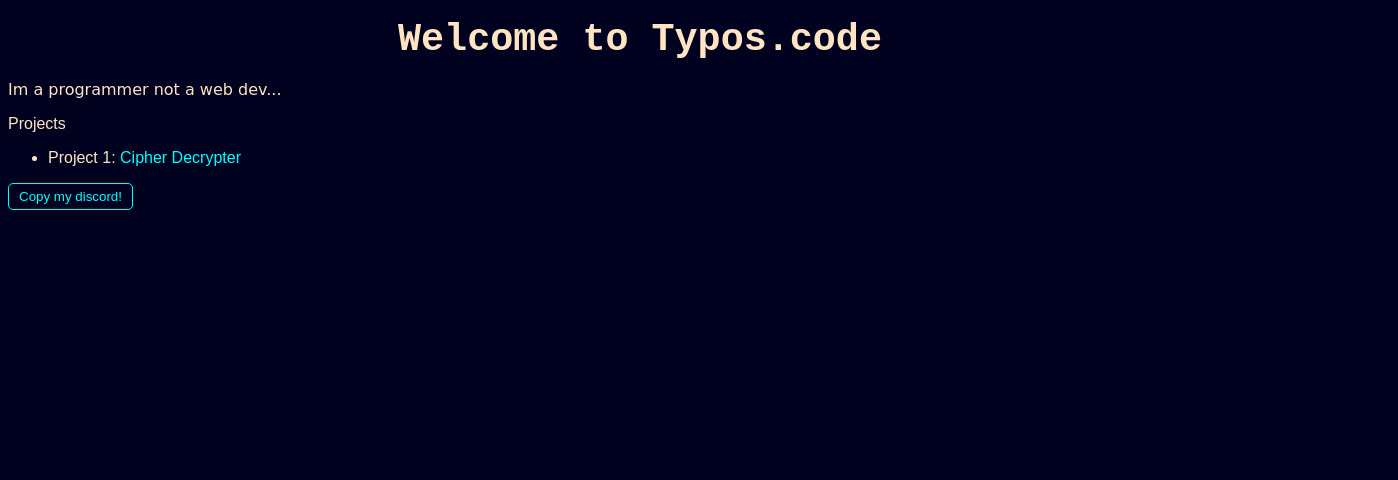
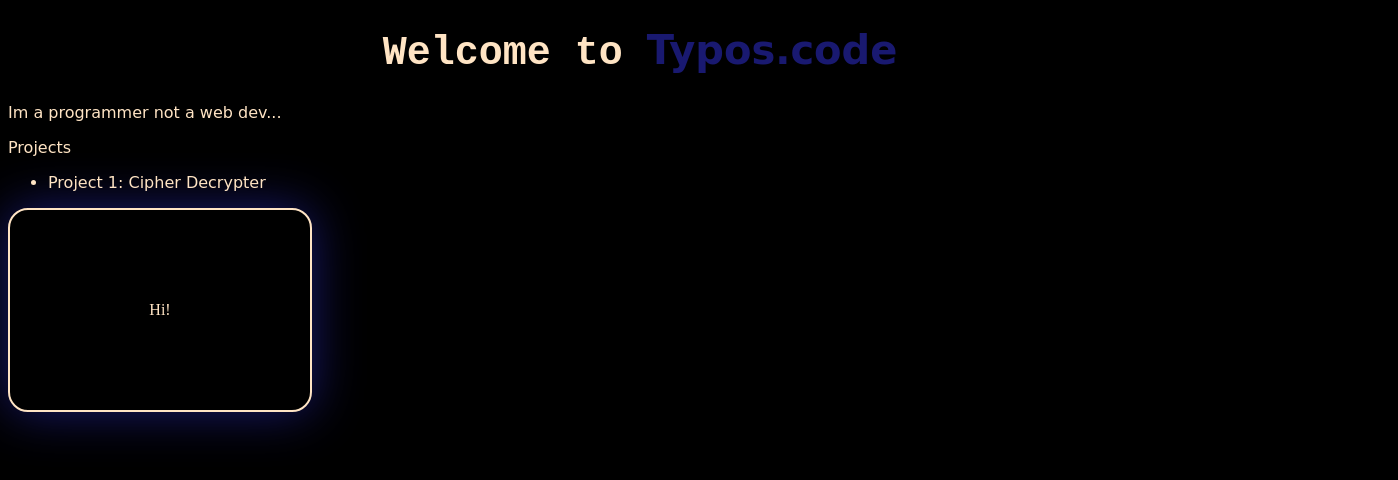
Before and after one commit to JOwen-ster/Typos.code, a plain HTML site: page index.html in a window 1280 px wide. Shown: the whole page, 1398 px wide, since content can reach past the window. Drawn offline with Linux system fonts and the light colour scheme.

Commit message:
Update css

```diff
--- a/index.html
+++ b/index.html
@@ -6,22 +6,12 @@
 </head>
 <body>
     <!---->
-    <h1>Welcome to Typos.code</h1>
-    <div class="typing-effect">Im a programmer not a web dev...</div>
+    <h1>Welcome to <mark>Typos.code</mark></h1>
+    <span class="typing-effect">Im a programmer not a web dev...</span>
     <p>Projects</p>
     <ul>
-        <li>Project 1: <mark>Cipher Decrypter</mark> </li>
+        <li>Project 1: Cipher Decrypter</li>
     </ul>
+    <div class="flex-container">Hi!</div>
 </body>
 </html>
-
-<button class="copy-button" onclick="myFunction()">Copy my discord!</button>
-<script>
-    function myFunction() {
-        // Copy the text inside the text field
-        navigator.clipboard.writeText('typos.');
-        document.querySelector('.copy-button').style.color = 'blue';
-        document.querySelector('.copy-button').style.border = 'blue';
-        document.querySelector('.copy-button').style.cursor = 'default';
-    }
-</script>
--- a/style.css
+++ b/style.css
@@ -1,13 +1,43 @@
 body {
-    background-color: #000220;
+    background-color: #000000;
 }
 
 h1 {
     color: bisque;
     font-family: 'Courier New', monospace;
+    font-size: 40px;
     text-align: center;
-    animation: myAnim 3s ease 0.5s 1 normal forwards;
+    animation: enlarge 3s ease 0.3s 1 normal forwards;
     transform: scale(0.5);
+}
+
+p {
+    color: bisque;
+    font-family: cursive;
+}
+
+ul{
+    color: rgb(255, 228, 196);
+    font-family: cursive;
+}
+
+mark {
+    background-color: #000;
+    color: midnightblue;
+    font-family: cursive;
+}
+
+.flex-container {
+    display: flex;
+    justify-content: center;
+    align-items: center;
+    height: 200px;
+    width: 300px;
+    background-color: #000000;
+    color: bisque;
+    border: 2px solid bisque;
+    border-radius: 20px;
+    box-shadow: 0px 0px 50px 0px midnightblue;
 }
 
 .typing-effect {
@@ -18,7 +48,16 @@ h1 {
     animation: typing-animation 15s steps(500, end) 1; /*name, duration, steps, repititions*/
 }
 
-/* Keyframe animation */
+.typing-effect:hover {
+    color: midnightblue;
+    transition: color .3s ease;
+}
+
+.typing-effect:not(:hover) {
+    color: bisque;
+    transition: color .3s ease;
+}
+
 @keyframes typing-animation {
     from {
       width: 0; /* Start with no width */
@@ -28,44 +67,8 @@ h1 {
     }
 }
 
-@keyframes myAnim {
-	0% {
-		transform: scale(0.5);
-	}
-
+@keyframes enlarge {
 	100% {
-		transform: scale(1.2);
+		transform: scale(1.0);
 	}
 }
-
-p {
-    color: bisque;
-    font-family: sans-serif;
-
-}
-
-ul{
-    color: rgb(255, 228, 196);
-    font-family: sans-serif;
-}
-
-mark {
-    background-color: #000220;
-    color: cyan;
-}
-
-.copy-button {
-    background-color: #000220;
-    color: cyan;
-    border: 1px solid cyan;
-    padding: 5px 10px;
-    border-radius: 5px;
-    cursor: pointer;
-    font-family: sans-serif;
-}
-.copy-button:hover {
-    color: blue;
-    border: 1px solid blue;
-    cursor: pointer;
-    font-family: sans-serif;
-}
```
